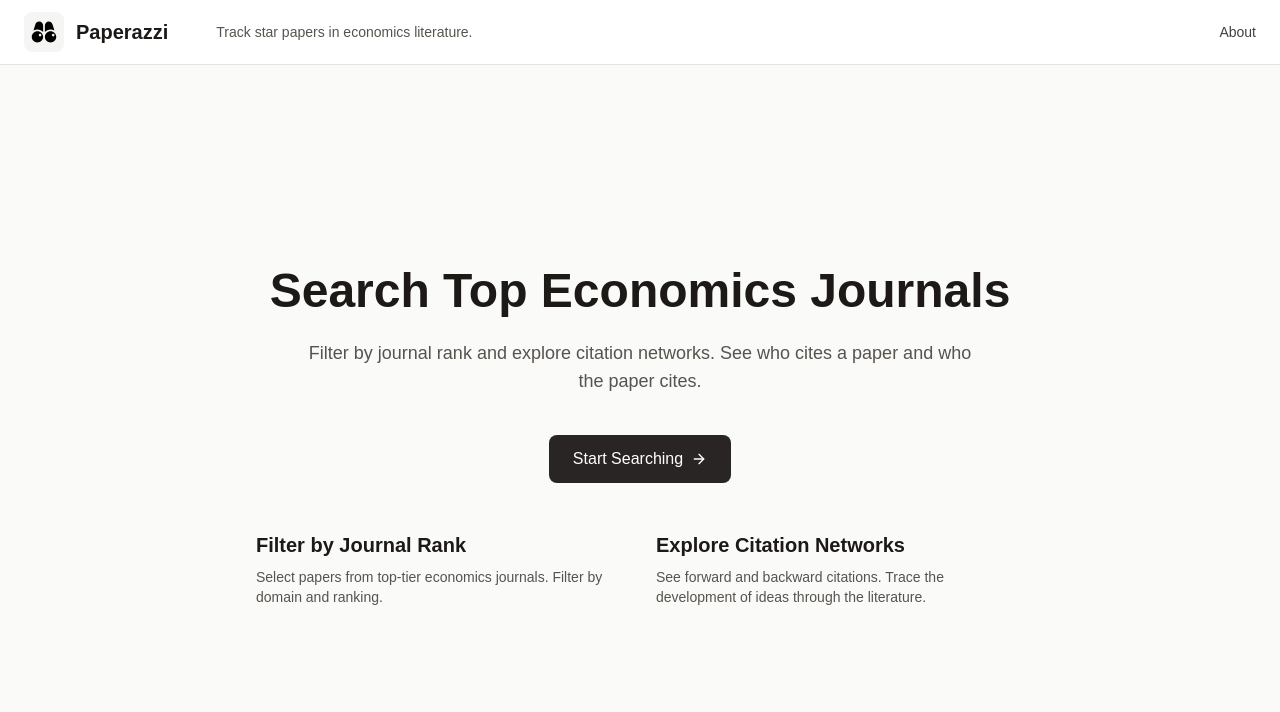
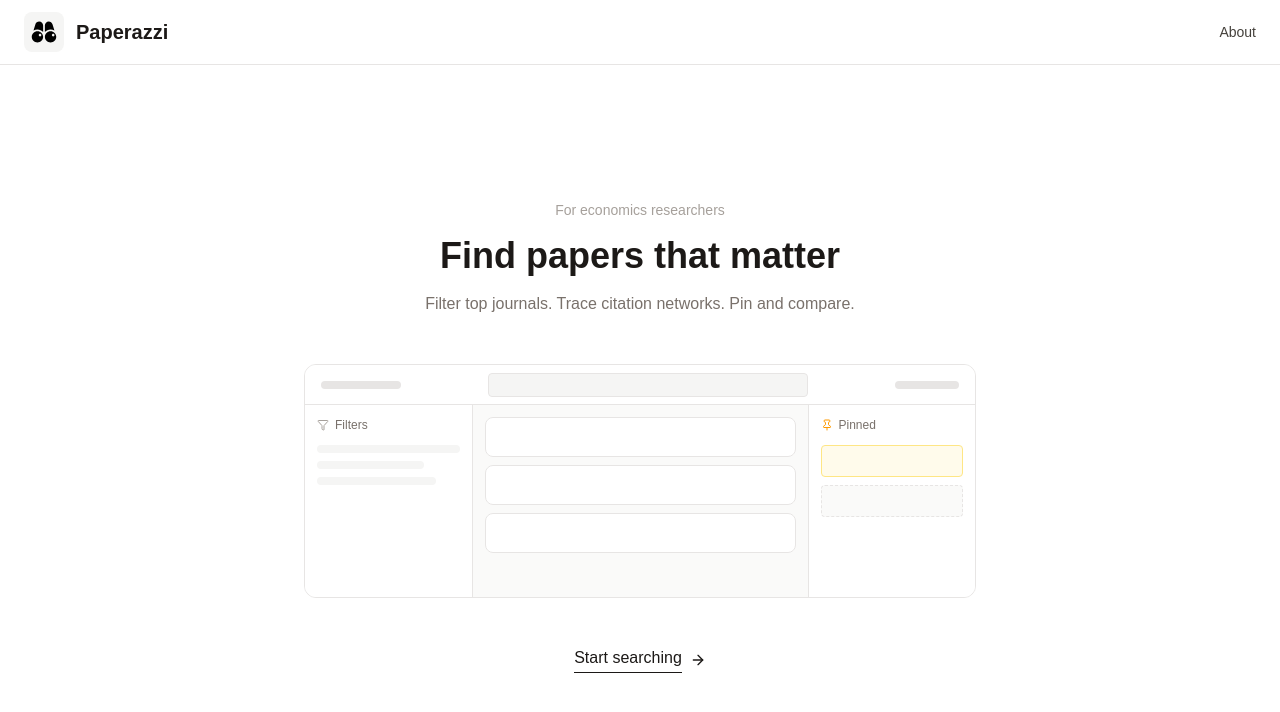
Before and after one commit to npasquier/paperazzi, a Next.js app: page / in a window 1280 px wide. Shown: the top 712 px of the page. Built offline with nearby package versions, Linux system fonts and the light colour scheme.

Commit message:
Improve pinSideBar and welcoming page design

```diff
--- a/app/page.tsx
+++ b/app/page.tsx
@@ -1,6 +1,6 @@
 import type { Metadata } from 'next';
 import Link from 'next/link';
-import { ArrowRight } from 'lucide-react';
+import { Filter, Pin, ArrowRight } from 'lucide-react';
 
 export const metadata: Metadata = {
   title: 'Paperazzi',
@@ -9,51 +9,86 @@ export const metadata: Metadata = {
 
 export default function Page() {
   return (
-    <main className='min-h-[calc(100vh-57px)] bg-stone-50 flex items-center'>
-      <div className='max-w-4xl mx-auto px-6 py-12'>
-        {/* Hero Section */}
-        <div className='space-y-6 text-center mb-12'>
-          <h1 className='text-4xl md:text-5xl font-bold text-stone-900'>
-            Search Top Economics Journals
-          </h1>
+    <main className='min-h-[calc(100vh-57px)] bg-white flex flex-col items-center justify-center px-6'>
+      {/* Tagline */}
+      <p className='text-stone-400 text-sm mb-4'>
+        For economics researchers
+      </p>
 
-          <p className='text-lg text-stone-600 max-w-2xl mx-auto'>
-            Filter by journal rank and explore citation networks.
-            See who cites a paper and who the paper cites.
-          </p>
+      {/* Main headline */}
+      <h1 className='text-3xl md:text-4xl font-semibold text-stone-900 text-center mb-4 max-w-xl'>
+        Find papers that matter
+      </h1>
 
-          <div className='pt-4'>
-            <Link
-              href='/search'
-              className='inline-flex items-center gap-2 px-6 py-3 bg-stone-800 text-white font-medium rounded-lg hover:bg-stone-700 transition'
-            >
-              Start Searching
-              <ArrowRight className='w-4 h-4' />
-            </Link>
-          </div>
-        </div>
+      {/* Subtext */}
+      <p className='text-stone-500 text-center max-w-md mb-12'>
+        Filter top journals. Trace citation networks. Pin and compare.
+      </p>
 
-        {/* Key Features - Side by Side */}
-        <div className='grid md:grid-cols-2 gap-8 max-w-3xl mx-auto'>
-          <div>
-            <h2 className='text-xl font-bold text-stone-900 mb-2'>
-              Filter by Journal Rank
-            </h2>
-            <p className='text-stone-600 text-sm'>
-              Select papers from top-tier economics journals. Filter by domain and ranking.
-            </p>
+      {/* Visual preview of the app layout */}
+      <div className='w-full max-w-2xl mb-12'>
+        <div className='border border-stone-200 rounded-xl overflow-hidden bg-stone-50'>
+          {/* Mock navbar */}
+          <div className='h-10 bg-white border-b border-stone-200 flex items-center px-4'>
+            <div className='w-20 h-2 bg-stone-200 rounded' />
+            <div className='flex-1 mx-8'>
+              <div className='max-w-xs mx-auto h-6 bg-stone-100 rounded border border-stone-200' />
+            </div>
+            <div className='w-16 h-2 bg-stone-200 rounded' />
           </div>
 
-          <div>
-            <h2 className='text-xl font-bold text-stone-900 mb-2'>
-              Explore Citation Networks
-            </h2>
-            <p className='text-stone-600 text-sm'>
-              See forward and backward citations. Trace the development of ideas through the literature.
-            </p>
+          {/* Mock content */}
+          <div className='flex h-48'>
+            {/* Left panel - Filters */}
+            <div className='w-1/4 bg-white border-r border-stone-200 p-3'>
+              <div className='flex items-center gap-1.5 mb-3'>
+                <Filter size={12} className='text-stone-400' />
+                <span className='text-xs text-stone-500'>Filters</span>
+              </div>
+              <div className='space-y-2'>
+                <div className='h-2 bg-stone-100 rounded w-full' />
+                <div className='h-2 bg-stone-100 rounded w-3/4' />
+                <div className='h-2 bg-stone-100 rounded w-5/6' />
+              </div>
+            </div>
+
+            {/* Center - Results */}
+            <div className='flex-1 p-3'>
+              <div className='space-y-2'>
+                {[1, 2, 3].map((i) => (
+                  <div
+                    key={i}
+                    className='h-10 bg-white border border-stone-200 rounded-lg'
+                  />
+                ))}
+              </div>
+            </div>
+
+            {/* Right panel - Pinned */}
+            <div className='w-1/4 bg-white border-l border-stone-200 p-3'>
+              <div className='flex items-center gap-1.5 mb-3'>
+                <Pin size={12} className='text-amber-500' />
+                <span className='text-xs text-stone-500'>Pinned</span>
+              </div>
+              <div className='space-y-2'>
+                <div className='h-8 bg-amber-50 border border-amber-200 rounded' />
+                <div className='h-8 bg-stone-50 border border-dashed border-stone-200 rounded' />
+              </div>
+            </div>
           </div>
         </div>
       </div>
+
+      {/* CTA */}
+      <Link
+        href='/search'
+        className='inline-flex items-center gap-2 text-stone-900 hover:text-stone-600 transition group'
+      >
+        <span className='border-b border-stone-900 group-hover:border-stone-600 pb-0.5'>
+          Start searching
+        </span>
+        <ArrowRight size={16} className='group-hover:translate-x-0.5 transition-transform' />
+      </Link>
     </main>
   );
 }
--- a/app/search/page.tsx
+++ b/app/search/page.tsx
@@ -1,5 +1,12 @@
+// app/search/page.tsx
 import PaperazziApp from '@/components/PaperazziApp';
+import OnboardingOverlay from '@/components/OnboardingOverlay';
 
-export default async function SearchPage() {
-  return <PaperazziApp />;
+export default function SearchPage() {
+  return (
+    <>
+      <OnboardingOverlay />
+      <PaperazziApp />
+    </>
+  );
 }
--- a/components/NavBar.tsx
+++ b/components/NavBar.tsx
@@ -86,7 +86,7 @@ function NavBarContent() {
         ) : (
           // Other pages: Show tagline
           <div className='hidden ml-6 md:flex items-center gap-2 text-sm text-stone-600 flex-1'>
-            Track star papers in economics literature.
+              {' '}
           </div>
         )}
 
--- /dev/null
+++ b/components/OnboardingOverlay.tsx
@@ -0,0 +1,92 @@
+'use client';
+
+import { useState, useEffect } from 'react';
+import { X, Filter, Pin, Search } from 'lucide-react';
+
+export default function OnboardingOverlay() {
+  const [show, setShow] = useState(false);
+
+  useEffect(() => {
+    const hasSeenOnboarding = localStorage.getItem('hasSeenOnboarding');
+    if (!hasSeenOnboarding) {
+      setShow(true);
+    }
+  }, []);
+
+  const dismiss = () => {
+    localStorage.setItem('hasSeenOnboarding', 'true');
+    setShow(false);
+  };
+
+  if (!show) return null;
+
+  return (
+    <div className='fixed inset-0 z-50 pointer-events-none'>
+      {/* Subtle dark overlay */}
+      <div
+        className='absolute inset-0 bg-black/20 pointer-events-auto'
+        onClick={dismiss}
+      />
+
+      {/* Left hint - Filters */}
+      <div className='absolute left-4 top-1/2 -translate-y-1/2 pointer-events-auto'>
+        <div className='bg-white rounded-lg shadow-lg p-4 max-w-[200px]'>
+          <div className='flex items-center gap-2 mb-2'>
+            <Filter size={16} className='text-stone-600' />
+            <span className='font-medium text-stone-900 text-sm'>Filters</span>
+          </div>
+          <p className='text-xs text-stone-500'>
+            Filter by journal, topic, author, institution, and year
+          </p>
+        </div>
+        <div className='w-8 h-0.5 bg-stone-300 ml-4 mt-2' />
+      </div>
+
+      {/* Top hint - Search */}
+      <div className='absolute top-20 left-1/2 -translate-x-1/2 pointer-events-auto'>
+        <div className='bg-white rounded-lg shadow-lg p-4 max-w-[220px] text-center'>
+          <div className='flex items-center justify-center gap-2 mb-2'>
+            <Search size={16} className='text-stone-600' />
+            <span className='font-medium text-stone-900 text-sm'>Search</span>
+          </div>
+          <p className='text-xs text-stone-500'>
+            Search by keywords
+          </p>
+        </div>
+        <div className='w-0.5 h-6 bg-stone-300 mx-auto mt-2' />
+      </div>
+
+      {/* Right hint - Pinned Papers */}
+      <div className='absolute right-4 top-1/2 -translate-y-1/2 pointer-events-auto'>
+        <div className='bg-white rounded-lg shadow-lg p-4 max-w-[200px]'>
+          <div className='flex items-center gap-2 mb-2'>
+            <Pin size={16} className='text-stone-600' />
+            <span className='font-medium text-stone-900 text-sm'>
+              Pinned Papers
+            </span>
+          </div>
+          <p className='text-xs text-stone-500'>
+            Save papers and explore their links
+          </p>
+        </div>
+        <div className='w-8 h-0.5 bg-stone-300 mr-4 mt-2 ml-auto' />
+      </div>
+
+      {/* Dismiss button */}
+      <button
+        onClick={dismiss}
+        className='absolute bottom-8 left-1/2 -translate-x-1/2 pointer-events-auto bg-stone-900 text-white px-6 py-2.5 rounded-lg text-sm font-medium hover:bg-stone-800 transition flex items-center gap-2'
+      >
+        Got it
+      </button>
+
+      {/* Skip text */}
+      <button
+        onClick={dismiss}
+        className='absolute bottom-8 right-8 pointer-events-auto text-xs text-white/70 hover:text-white transition'
+      >
+        Press anywhere to dismiss
+      </button>
+    </div>
+  );
+}
--- a/components/PaperazziApp.tsx
+++ b/components/PaperazziApp.tsx
@@ -21,7 +21,7 @@ function PaperazziAppContent() {
   const [showAuthorModal, setShowAuthorModal] = useState(false);
   const [showTopicModal, setShowTopicModal] = useState(false);
   const [showInstitutionModal, setShowInstitutionModal] = useState(false);
-  const [isFilterOpen, setIsFilterOpen] = useState(true);
+  const [isFilterOpen, setIsFilterOpen] = useState(false);
   const [isPinSidebarOpen, setIsPinSidebarOpen] = useState(false);
 
   // --- Local state for controlled inputs ---
```
Also changed, not shown: components/PinSidebar.tsx (+78 -61 lines).
